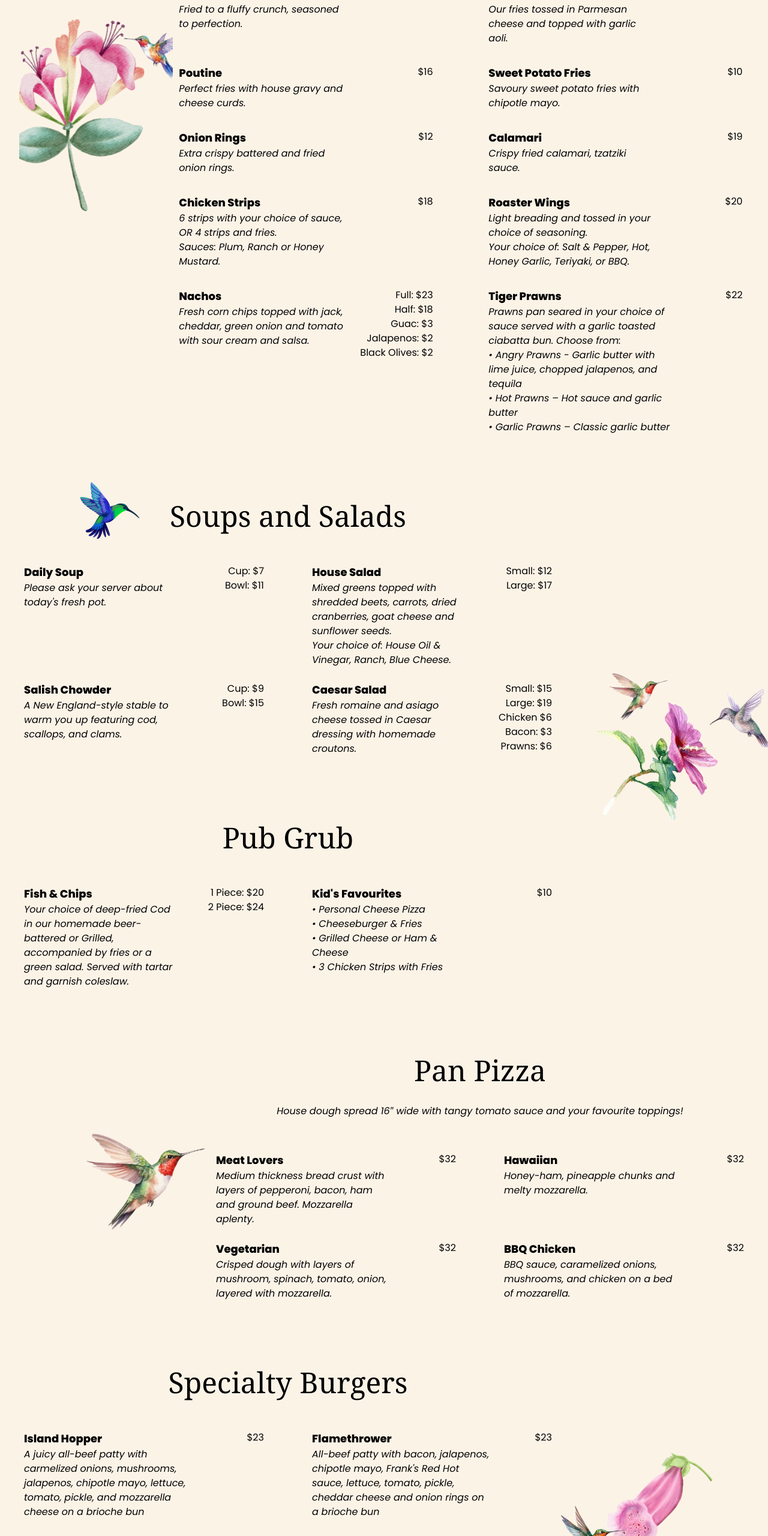
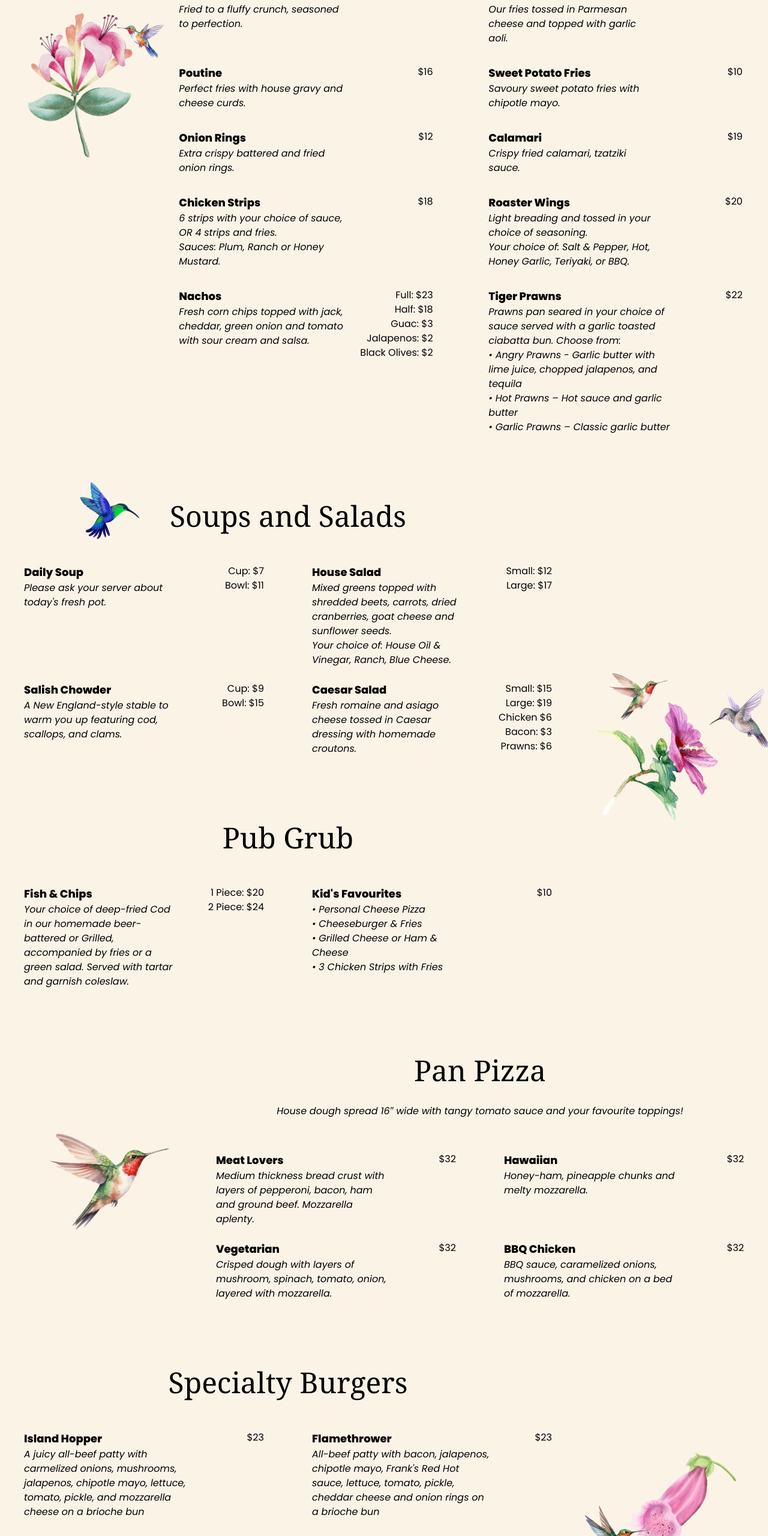
Before and after one commit to interestedinbread/second_Hummingbird_Pub_site, a website built with Vite: page menu.html in a window 1280 px wide. Shown: the part 240-2800 px from the top of the page at 60% size. Built offline with nearby package versions, Linux system fonts and the light colour scheme; a web font is replaced by a local one.

Commit message:
finished layout styles for hummingbird imgs in menu page

```diff
--- a/menu.html
+++ b/menu.html
@@ -63,7 +63,7 @@
         <!-- STARTERS -->
         <div class="lg:grid lg:grid-cols-5">
             <div class="hidden relative lg:inline col-span-1">
-                <img src="img/hummingbird_and_flower.png" class="hidden absolute top-50 left-8 lg:inline -scale-x-100 h-[400px] object-cover" />
+                <img src="img/hummingbird_and_flower.png" class="hidden absolute top-50 left-8 lg:inline -scale-x-100 lg:h-[300px] 2xl:h-[400px] object-cover" />
             </div>
             <div class="relative mt-12 col-span-4" id="starters">
                 <img src="img/hummingbird_1.png" class="absolute h-[75px] -top-4 left-8 lg:hidden" />
@@ -259,7 +259,7 @@
         <!-- PAN PIZZA -->
         <div class="lg:grid lg:grid-cols-4 lg:mt-12">
             <div class="relative lg:col-span-1">
-                <img src="img/single_hummingbird2.png" class="hidden absolute top-40 left-30 lg:inline h-[200px] object-cover" />
+                <img src="img/single_hummingbird2.png" class="hidden absolute top-40 left-15 2xl:left-30 lg:inline h-[200px] object-cover" />
             </div>
             <div class="relative mt-12 lg:col-span-3" id="pan-pizza">
                 <img src="img/hummingbird_1.png" class="absolute h-[75px] -top-4 left-8 lg:hidden" />
@@ -363,14 +363,14 @@
                 </div>
             </div>
             <div class="relative lg:col-span-1">
-                <img src="img/hummingbird_and_flower2.png" class="hidden absolute top-40 right-20 lg:inline h-[300px] object-cover -scale-x-100" />
+                <img src="img/hummingbird_and_flower2.png" class="hidden absolute top-40 right-10 2xl:right-20 lg:inline h-[300px] object-cover -scale-x-100" />
             </div>
         </div>
 
         <!-- HAND HELDS -->
         <div class="lg:grid lg:grid-cols-4 lg:mt-12">
             <div class="relative lg:col-span-1">
-                <img src="img/hummingbird_and_flower3.png" class="hidden absolute top-40 left-4 lg:inline h-[500px] object-cover" />
+                <img src="img/hummingbird_and_flower3.png" class="hidden absolute top-70 2xl:top-40 left-4 lg:inline h-[325px] 2xl:h-[500px] object-cover" />
             </div>
             <div class="relative mt-12 mb-8 lg:col-span-3" id="hand-helds">
                 <img src="img/hummingbird_1.png" class="absolute h-[75px] -top-4 left-8 lg:hidden" />
```
Also changed, not shown: output.css.
